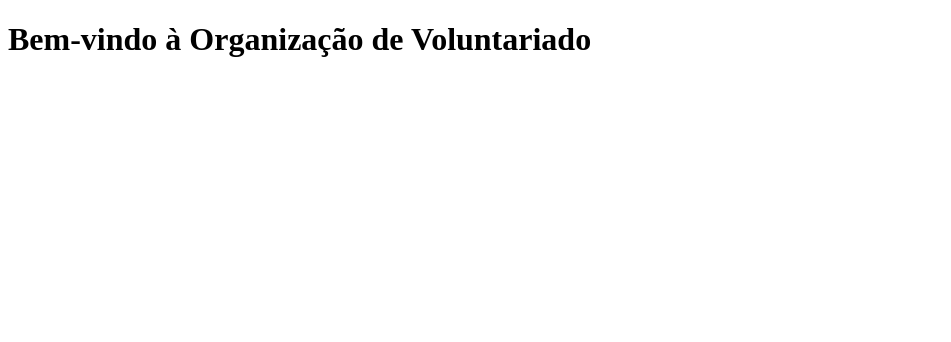
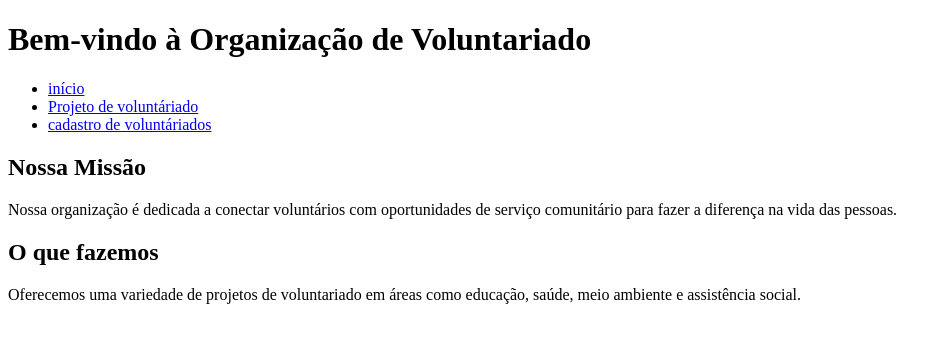
Before and after one commit to jefimdouglas111-cloud/ONG-popular, a plain HTML site: page index.html in a window 1280 px wide. Shown: the whole page, without its empty margins (0-951 px from the left). Drawn offline with Linux system fonts and the light colour scheme.

Commit message:
Update index.html

```diff
--- a/index.html
+++ b/index.html
@@ -8,6 +8,23 @@
 <body>
     <header>
         <h1>Bem-vindo à Organização de Voluntariado</h1>
+    <nav>
+        <ul>
+            <li><a href="index.html">início</a></li>
+            <li><a href="projeto.html">Projeto de voluntáriado</a></li>
+            <li><a href="cadastro.html">cadastro de voluntáriados</a></li>
+        </ul>
+    </nav>
+    <header
 
+    <main>
+        <section>
+            <h2>Nossa Missão</h2>
+            <p>Nossa organização é dedicada a conectar voluntários com oportunidades de serviço comunitário para fazer a diferença na vida das pessoas.</p>
+        </section>
+        <section>
+            <h2>O que fazemos</h2>
+            <p>Oferecemos uma variedade de projetos de voluntariado em áreas como educação, saúde, meio ambiente e assistência social.</p>
+        </section>
 </body>
 </html>
```
